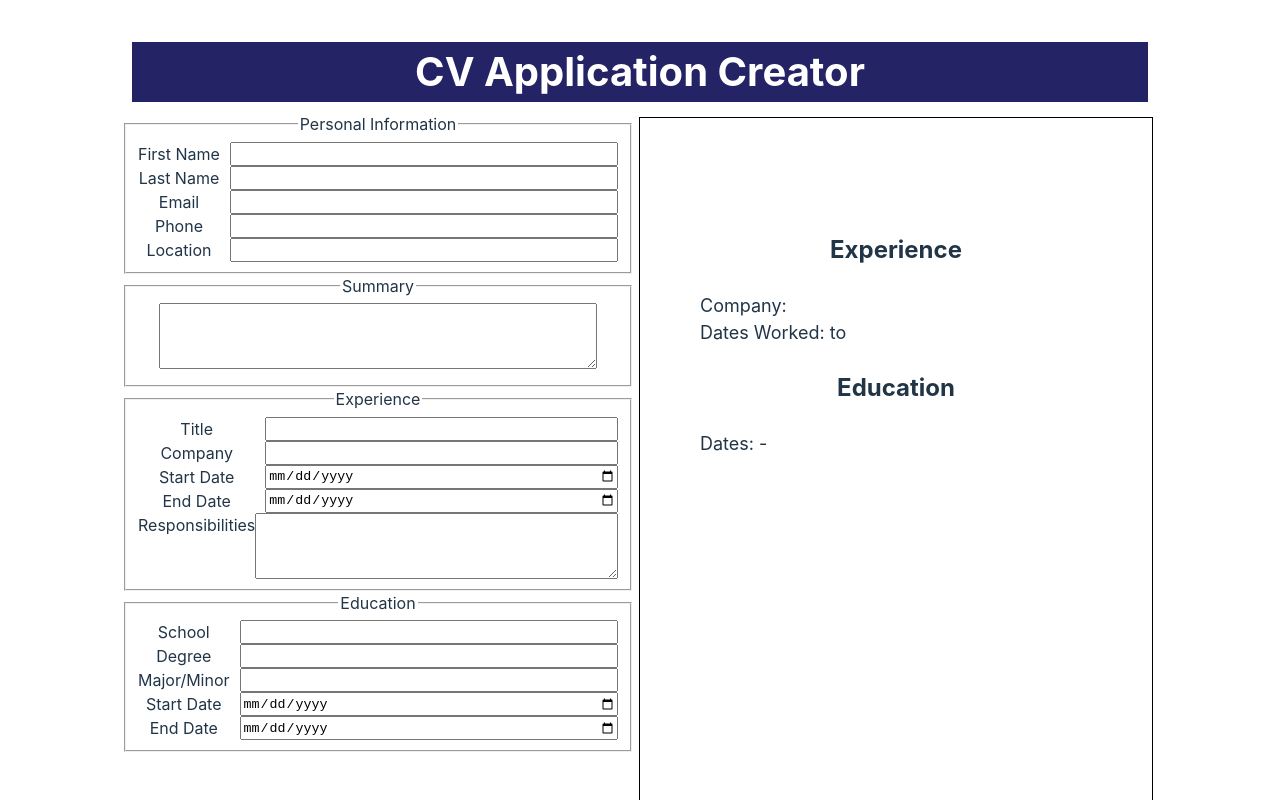
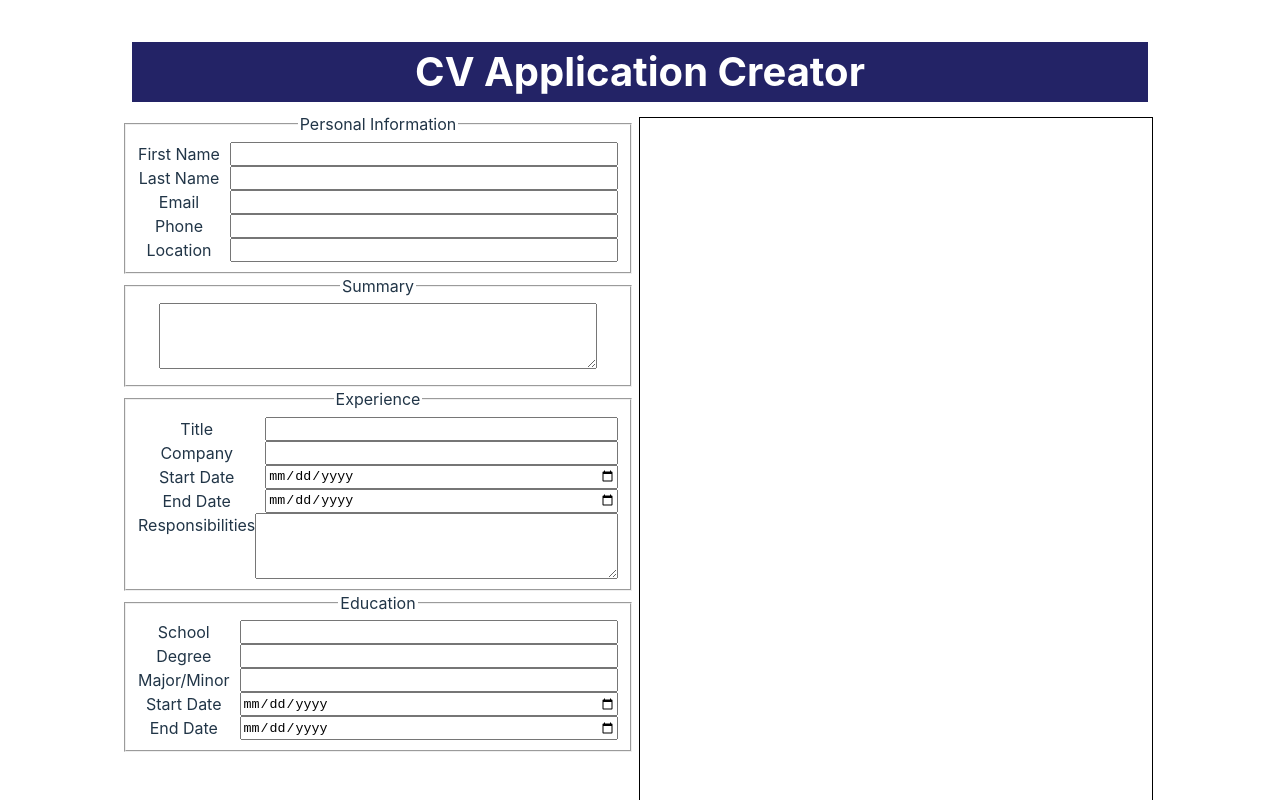
Before and after one commit to suzuhe481/cv-app-creator, a React (Vite) app: page / in a window 1280 px wide. Shown: the top 800 px of the page. Built offline with nearby package versions, Linux system fonts and the light colour scheme.

Commit message:
Dates are formatted depending on if they're empty or not

```diff
--- a/src/components/Preview/Preview.jsx
+++ b/src/components/Preview/Preview.jsx
@@ -21,6 +21,54 @@ function Preview({ formData }) {
   const degreeStartDate = formData.degreeStartDate;
   const degreeEndDate = formData.degreeEndDate;
 
+  // Formats the date element.
+  var dateElement;
+  if (startDate === "" && endDate === "") {
+    dateElement = <></>;
+  } else if (startDate === "" || endDate === "") {
+    dateElement = (
+      <>
+        {startDate} {endDate}
+      </>
+    );
+  } else {
+    dateElement = (
+      <>
+        Dates Worked: {startDate} to {endDate}
+      </>
+    );
+  }
+
+  // Formats the degree date element.
+  var degreeDateElement;
+  if (degreeStartDate === "" && degreeEndDate === "") {
+    degreeDateElement = <></>;
+  } else if (degreeStartDate === "" || degreeEndDate === "") {
+    degreeDateElement = (
+      <>
+        {degreeStartDate} {degreeEndDate}
+      </>
+    );
+  } else {
+    degreeDateElement = (
+      <>
+        Dates: {degreeStartDate} - {degreeEndDate}
+      </>
+    );
+  }
+
+  // Determines whether the Experience title should be displayed.
+  var experienceFlag = false;
+  if (jobTitle || company || startDate || endDate || responsibilities) {
+    experienceFlag = true;
+  }
+
+  // Determines whether the Education title should be displayed.
+  var educationFlag = false;
+  if (school || degree || majorMinor || degreeStartDate || degreeEndDate) {
+    educationFlag = true;
+  }
+
   return (
     <div className="preview">
       <div className="personal-info">
@@ -38,26 +86,24 @@ function Preview({ formData }) {
         <p>{summary}</p>
       </div>
       <div className="experience">
-        <p className="section-title">Experience</p>
+        <p className="section-title">{experienceFlag && "Experience"}</p>
         <ul>
           <li className="title">{jobTitle}</li>
-          <li className="company">Company: {company}</li>
-          <li className="dates">
-            Dates Worked: {startDate} to {endDate}
+          <li className="company">
+            {company && "Company:"} {company}
           </li>
+          <li className="dates">{dateElement}</li>
           <li className="responsibilities">{responsibilities}</li>
         </ul>
       </div>
       <div className="education">
-        <p className="section-title">Education</p>
+        <p className="section-title">{educationFlag && "Education"}</p>
         <ul>
           <li className="school">{school}</li>
           <li className="degree">
             {degree} {majorMinor}
           </li>
-          <li className="dates">
-            Dates: {degreeStartDate} - {degreeEndDate}
-          </li>
+          <li className="dates">{degreeDateElement}</li>
         </ul>
       </div>
     </div>
```
